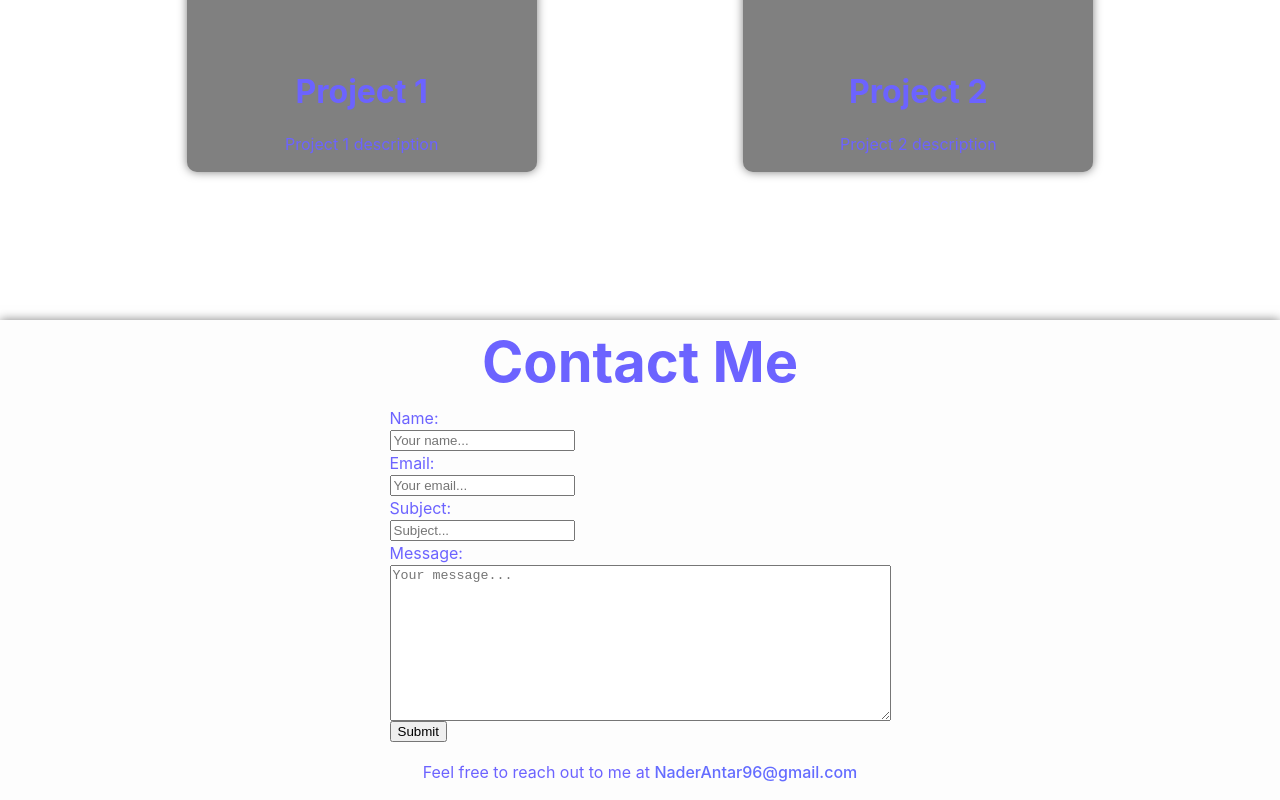
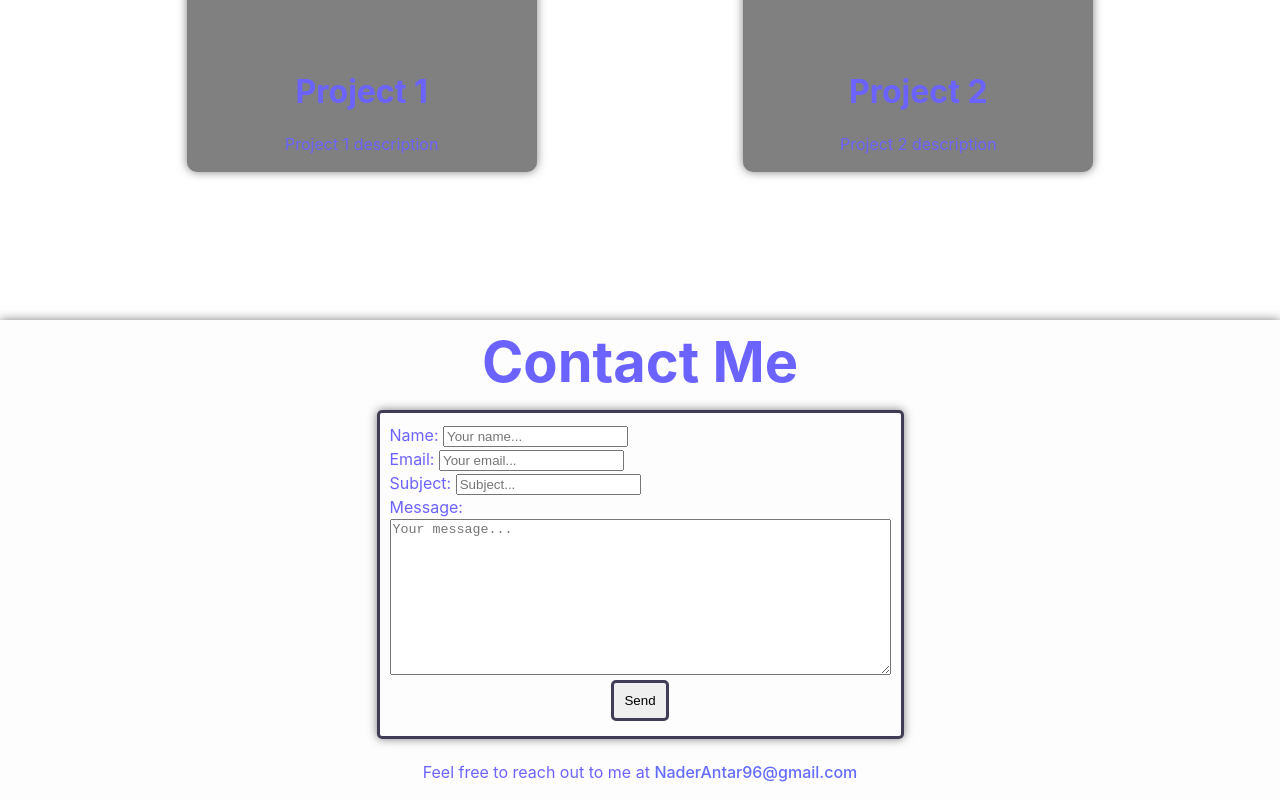
Before and after one commit to nadocodes/nader-antar, a React (Vite) app: page / in a window 1280 px wide. Shown: the part 1957-2757 px from the top of the page. Built offline with nearby package versions, Linux system fonts and the light colour scheme.

Commit message:
updated contact form

```diff
--- a/src/components/Contact/Contact.css
+++ b/src/components/Contact/Contact.css
@@ -11,4 +11,22 @@
     align-items: flex-start;
     justify-content: space-evenly;
     margin: auto;
+    padding: 10px;
+    border: 3px solid #3F3D56;
+    border-radius: 5px;
+    box-shadow: 0 0 10px rgba(0, 0, 0, 0.5);
 }
+
+.sendEmail {
+    display: flex;
+    flex-direction: column;
+    align-items: center;
+    margin: 5px auto;
+    padding: 10px;
+    border: 3px solid #3F3D56;
+    border-radius: 5px;
+}
+
+.sendEmail:hover {
+    cursor: pointer;
+}
--- a/src/components/Contact/Contact.tsx
+++ b/src/components/Contact/Contact.tsx
@@ -61,15 +61,21 @@ function Contact() {
     <div className='Contact secondaryDefault' id='contact'>
       <h2>Contact Me</h2>
       <form className='ContactForm' onSubmit={sendMail}>
+        <div className='formField'>
           <label htmlFor='name'>Name: </label>
           <input type='text' id='name' name='name' placeholder='Your name...' value={name} onChange={handleNameChange} />
+        </div>
+        <div className='formField'>
           <label htmlFor='email'>Email: </label>
           <input type='email' id='email' name='email' placeholder='Your email...' value={email} onChange={handleEmailChange}/>
+        </div>
+        <div className='formField'>
           <label htmlFor='subject'>Subject: </label>
           <input type='text' id='subject' name='subject' placeholder='Subject...' value={subject} onChange={handleSubjectChange}/>
+        </div>
         <label htmlFor='message'>Message: </label>
         <textarea id='message' name='message' placeholder='Your message...' value={message} rows={10} cols={60} onChange={handleMessageChange} ></textarea>
-        <input type='submit' value='Submit' />
+        <input type='submit' value='Send' className='sendEmail' />
       </form>
       <p>Feel free to reach out to me at <a href='mailto:naderantar96@gmail.com'>NaderAntar96@gmail.com</a></p>
     </div>
```
Lines whose indentation alone changed are shown as unchanged.
